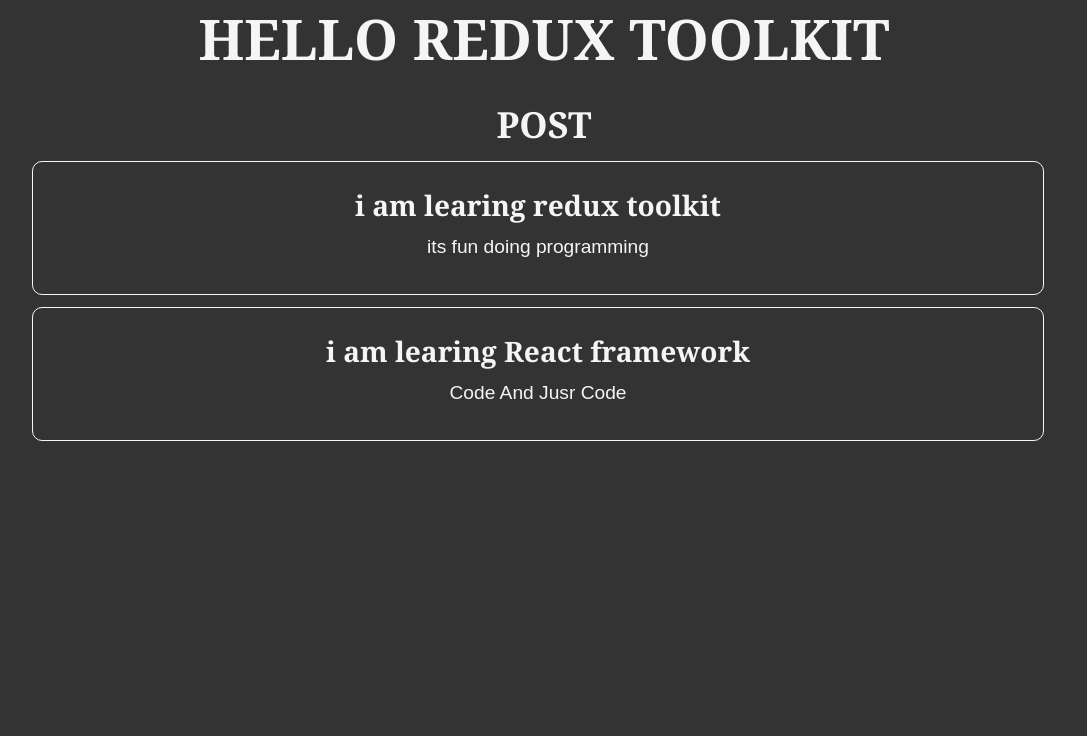
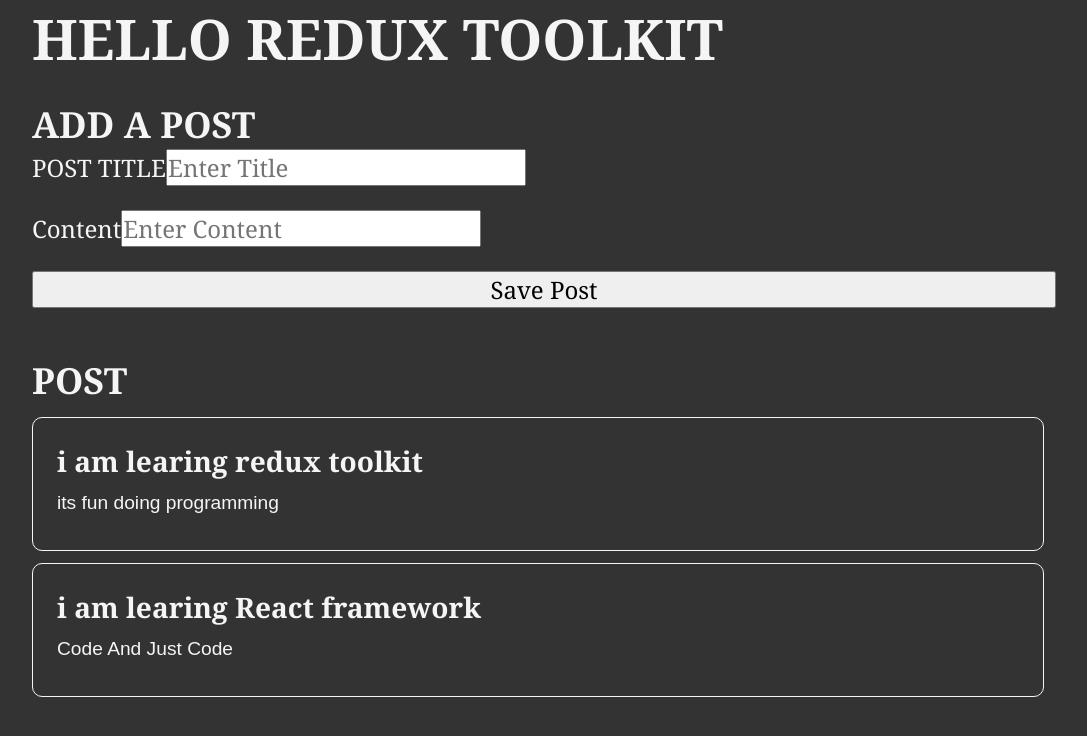
Before and after one commit to syousafzai861/Project-Redux-Toolkit, a React (Create React App) app: page / in a window 1280 px wide. Shown: the top 736 px of the page, without its empty margins (96-1183 px from the left). Built offline with nearby package versions, Linux system fonts and the light colour scheme.

Commit message:
Add functionality was achieved
at this point we were able to post add the and map it on the main screen

```diff
--- a/package.json
+++ b/package.json
@@ -7,7 +7,9 @@
     "@testing-library/jest-dom": "^5.16.5",
     "@testing-library/react": "^13.4.0",
     "@testing-library/user-event": "^13.5.0",
+    "bootstrap": "^5.2.3",
     "react": "^18.2.0",
+    "react-bootstrap": "^2.7.0",
     "react-dom": "^18.2.0",
     "react-redux": "^8.0.5",
     "react-scripts": "5.0.1",
--- a/src/App.js
+++ b/src/App.js
@@ -1,11 +1,12 @@
-
-import './App.css';
+import React from "react";
 import Postlist from './features/post/Postlist';
+import AddPostForm from './features/post/AddPostForm';
 
 function App() {
   return (
     <div className="App">
     <h1>HELLO REDUX TOOLKIT</h1>
+    <AddPostForm/>
     <Postlist/>
     </div>
   );
--- /dev/null
+++ b/src/features/post/AddPostForm.js
@@ -0,0 +1,61 @@
+import { useState } from "react";
+import Form from "react-bootstrap/Form";
+import React from "react";
+import { useDispatch } from "react-redux";
+import { nanoid } from "@reduxjs/toolkit";
+import { postAdded } from "./postSlice";
+import { Button } from "react-bootstrap";
+
+const AddPostForm = () => {
+  const [title, setTitle] = useState();
+  const [content, setContent] = useState();
+  const dispatch = useDispatch();
+
+
+  const onSaveCliked = () => {
+    if (title && content) {
+      dispatch(
+        postAdded({
+          id: nanoid(),
+          title,
+          content,
+        })
+      );
+      //setting the input fields back to empty after posting and entity
+      setTitle("");
+      setContent("");
+    }
+  };
+  return (
+    <section>
+      <Form>
+        <h2>ADD A POST</h2>
+        <Form.Group className="mb-3" controlId="formBasicEmail">
+          <Form.Label>POST TITLE</Form.Label>
+          <Form.Control
+            value={title}
+            onChange={(e)=>setTitle(e.target.value)}
+            type="text"
+            placeholder="Enter Title"
+            name="postTitle"
+          />
+        </Form.Group>
+        <Form.Group className="mb-3" controlId="formBasicEmail">
+          <Form.Label>Content</Form.Label>
+          <Form.Control
+            value={content}
+            onChange={(e)=>setContent(e.target.value)}
+            type="text"
+            placeholder="Enter Content"
+            name="postContent"
+          />
+        </Form.Group>
+        <Button onClick={onSaveCliked()} type="button" variant="primary">
+          Save Post
+        </Button>
+      </Form>
+    </section>
+  );
+};
+
+export default AddPostForm;
--- a/src/features/post/Postlist.js
+++ b/src/features/post/Postlist.js
@@ -1,9 +1,9 @@
 import { useSelector } from "react-redux";
-
+import {selectAllPost} from "./postSlice";
 import React from 'react'
 
 const Postlist = () => {
-    const posts = useSelector(state => state.posts)
+    const posts = useSelector(selectAllPost)
     console.log(posts)
 
     const renderpost = posts.map((post)=>(
--- a/src/features/post/postSlice.js
+++ b/src/features/post/postSlice.js
@@ -9,14 +9,20 @@
   {
     id: 2,
     title: "i am learing React framework",
-    content: "Code And Jusr Code",
+    content: "Code And Just Code",
   },
 ];
 
 const postSlice = createSlice({
   name: "post",
   initialState,
-  reducers: {},
+  reducers: {
+    postAdded: (state, action) => {
+      state.push(action.payload);
+    },
+  },
 });
 
+export const selectAllPost = (state) => state.posts;
+export const { postAdded } = postSlice.actions;
 export default postSlice.reducer;
```
Also changed, not shown: 1 other file (tests, documents, lock files or other folders).
